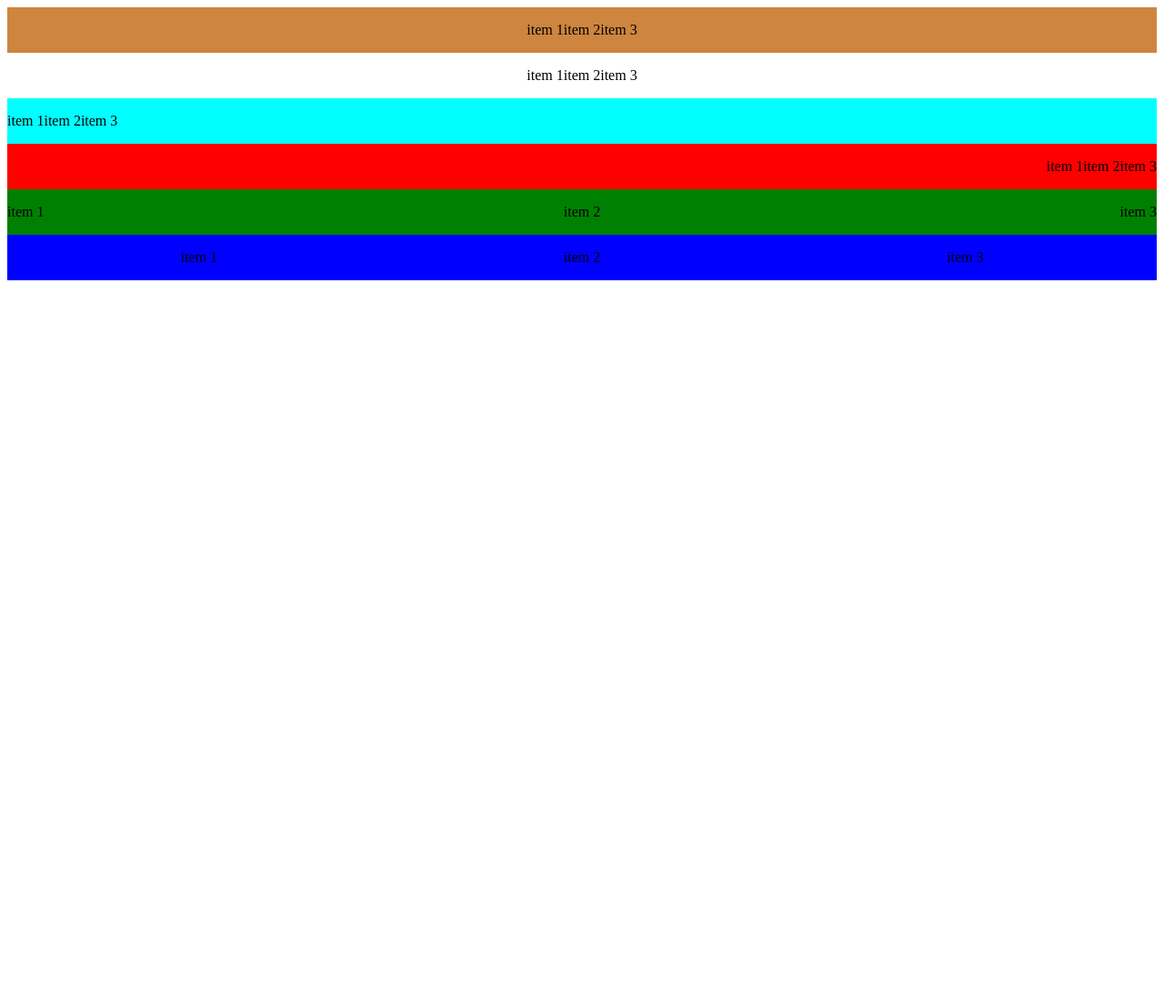
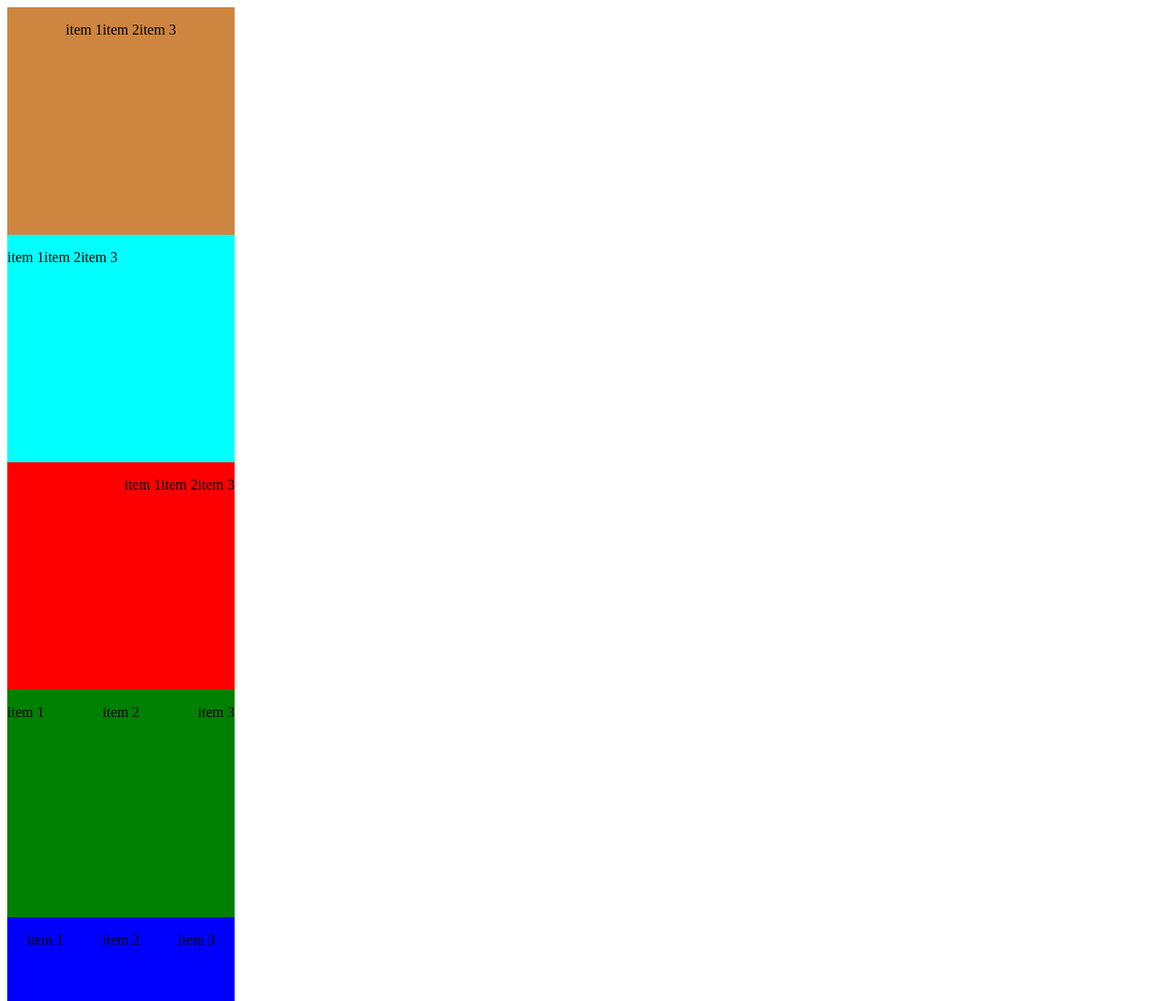
Before and after one commit to FranciscoDastres/25-04-2023, a plain HTML site: page index.html in a window 1280 px wide. Shown: the top 1100 px of the page at 91% size. Before the commit the page ends 800 px from the top, so only its background shows below. Drawn offline with Linux system fonts and the light colour scheme.

Commit message:
first commit

```diff
--- a/assets/css/styles.css
+++ b/assets/css/styles.css
@@ -1,25 +1,37 @@
 .container{
     background-color: peru;
-    display: flex; justify-content:center
+    display: flex;
+    justify-content:center;
+    width: 250px;
+    height: 250px;
 
 }
 
 .container1{
     background-color: aqua;
     display: flex; justify-content: flex-start;
+    width: 250px;
+    height: 250px;
+
 }
 
 .container2{
     background-color: red;
     display: flex; justify-content: flex-end;
+    width: 250px;
+    height: 250px;
 }
 
 .container3{
     background-color: green;
     display: flex; justify-content: space-between;
+    width: 250px;
+    height: 250px;
 }
 
 .container4{
     background-color: blue;
     display: flex; justify-content: space-around;
+    width: 250px;
+    height: 250px;
 }
--- a/index.html
+++ b/index.html
@@ -9,12 +9,6 @@
 </head>
 <body>
     <div class="container">
-        <p> item 1</p>
-        <p> item 2</p>
-        <p> item 3</p>
-    </div>
-
-    <div style="display:flex; justify-content:center">
         <p> item 1</p>
         <p> item 2</p>
         <p> item 3</p>
```
